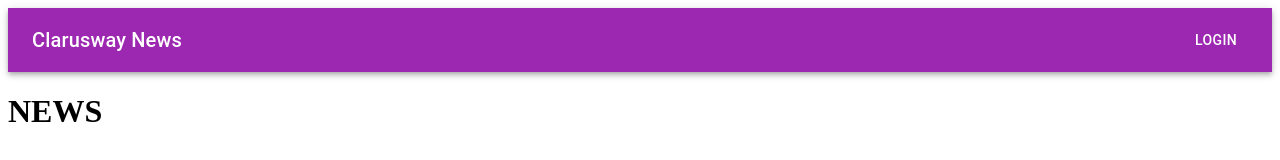
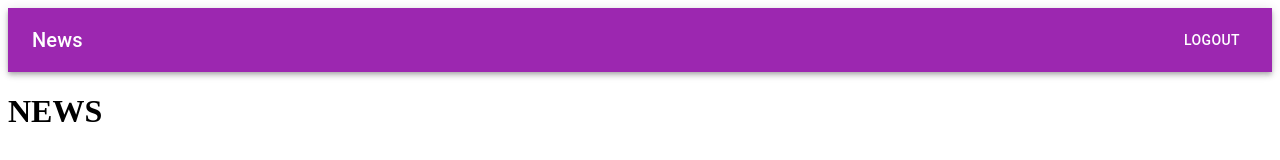
Before and after one commit to TugbaGokalp/news-redux, a React (Create React App) app: page / in a window 1280 px wide. Shown: the top 160 px of the page. Built offline with nearby package versions, Linux system fonts and the light colour scheme.

Commit message:
created navbar-login

```diff
--- a/src/components/Navbar.jsx
+++ b/src/components/Navbar.jsx
@@ -8,6 +8,13 @@ import { useNavigate } from "react-router-dom";
 
 export default function Navbar() {
   const navigate = useNavigate();
+
+  const user = true;
+
+  const handleLogout = () => {
+    navigate("/login")
+  }
+
   return (
     <Box sx={{ flexGrow: 1 }}>
       <AppBar position="static" color="secondary">
@@ -18,10 +25,10 @@ export default function Navbar() {
             sx={{ flexGrow: 1, cursor: "pointer" }}
             onClick={() => navigate("/")}
           >
-            Clarusway News
+             News
           </Typography>
-
-          <Button color="inherit">Login</Button>
+          {user && <Button color="inherit" onClick={handleLogout}>Logout</Button>}
+          {!user && <Button color="inherit" onClick={() => {navigate("/login")}}>Logout</Button>}
         </Toolbar>
       </AppBar>
     </Box>
```
